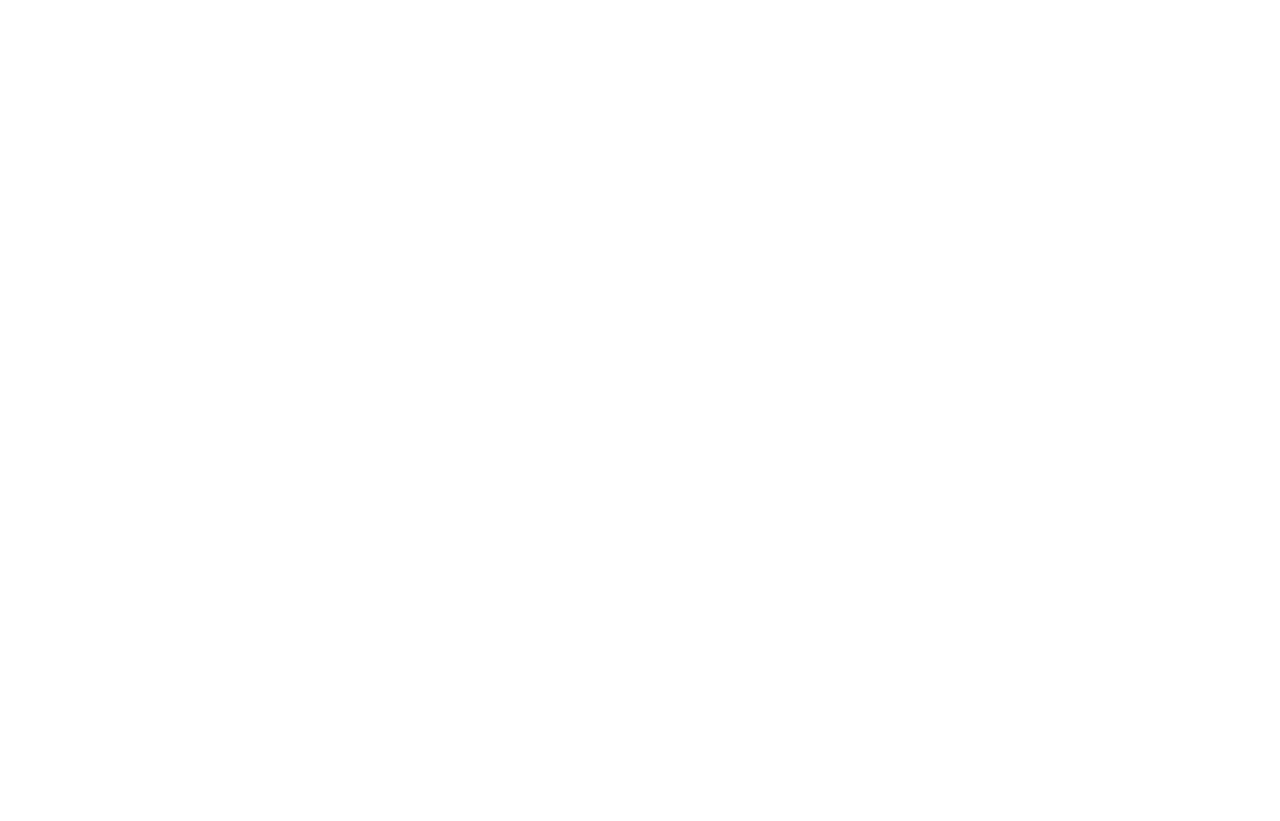
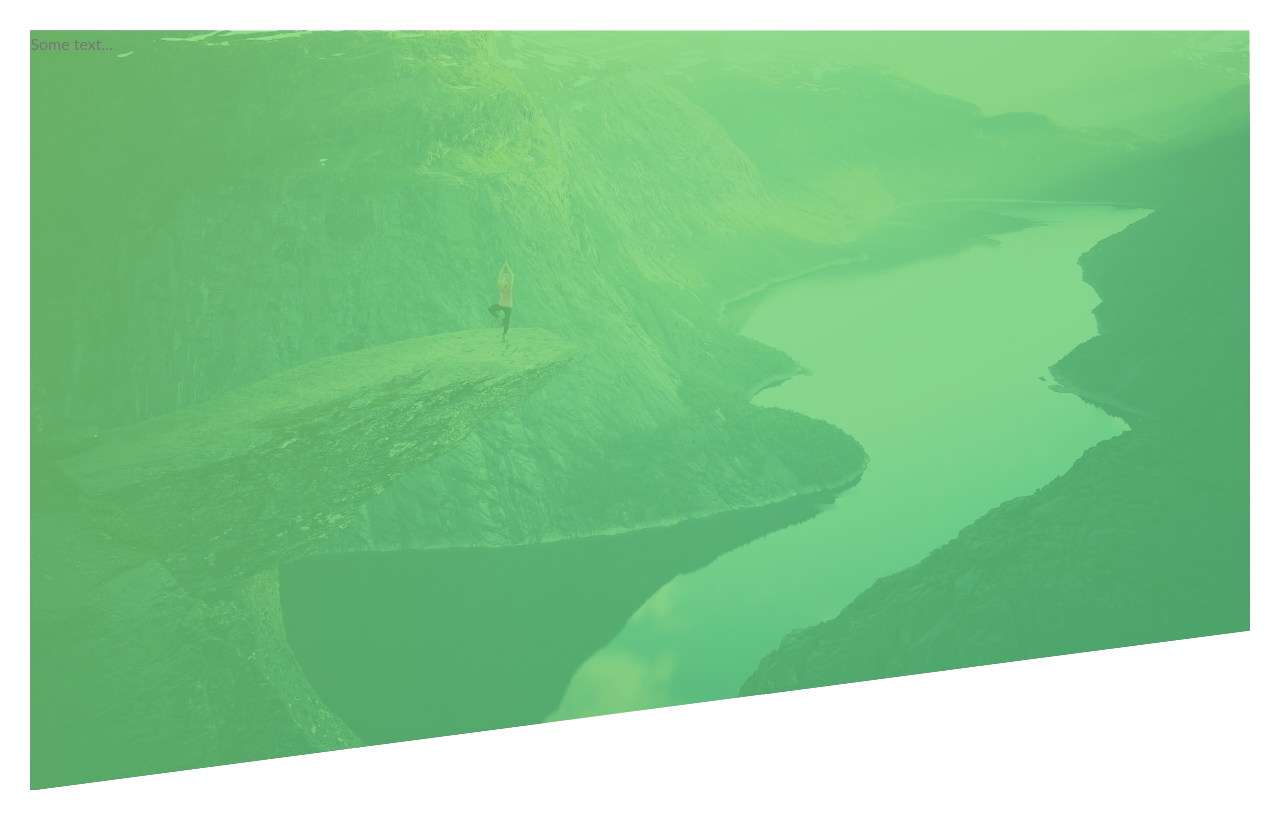
Before and after one commit to diddy2good/advanced-css-projects, a plain HTML site: page index.html in a window 1280 px wide. Before the commit the page ends 800 px from the top, so only its background shows below. Drawn offline with Linux system fonts and the light colour scheme.

Commit message:
Header styling header background header gradient header clippath

```diff
--- a/css/style.css
+++ b/css/style.css
@@ -0,0 +1,24 @@
+* {
+  margin: 0;
+  padding: 0;
+  box-sizing: border-box;
+}
+
+body {
+  font-family: 'Lato', sans-serif;
+  font-weight: 400;
+  font-size: 16px;
+  line-height: 1.7;
+  color: #777777;
+  padding: 1.9rem;
+}
+
+.header {
+  height: 95vh;
+  background-image: linear-gradient(to right bottom, rgba(126, 213, 111, 0.8), rgba(85, 197, 122, 0.8)),
+    url(../img/hero.jpg);
+  background-size: cover;
+  background-position: center center;
+
+  clip-path: polygon(0 0, 100% 0, 100% 75vh, 0 100%);
+}
--- a/index.html
+++ b/index.html
@@ -4,10 +4,14 @@
   <meta charset="UTF-8">
   <meta name="viewport" content="width=device-width, initial-scale=1.0">
   <meta http-equiv="X-UA-Compatible" content="ie=edge">
-  <title>Natours</title>
+  <title>Natours | Exciting tours for adventurous people</title>
+  <link rel="stylesheet" href="https://fonts.googleapis.com/css?family">
   <link rel="stylesheet" href="./css/style.css">
+  <link rel="shortcut icon" type="image/png" href="./img/favicon.png">
 </head>
 <body>
-
+  <header class="header">
+    Some text...
+  </header>
 </body>
 </html>
```
